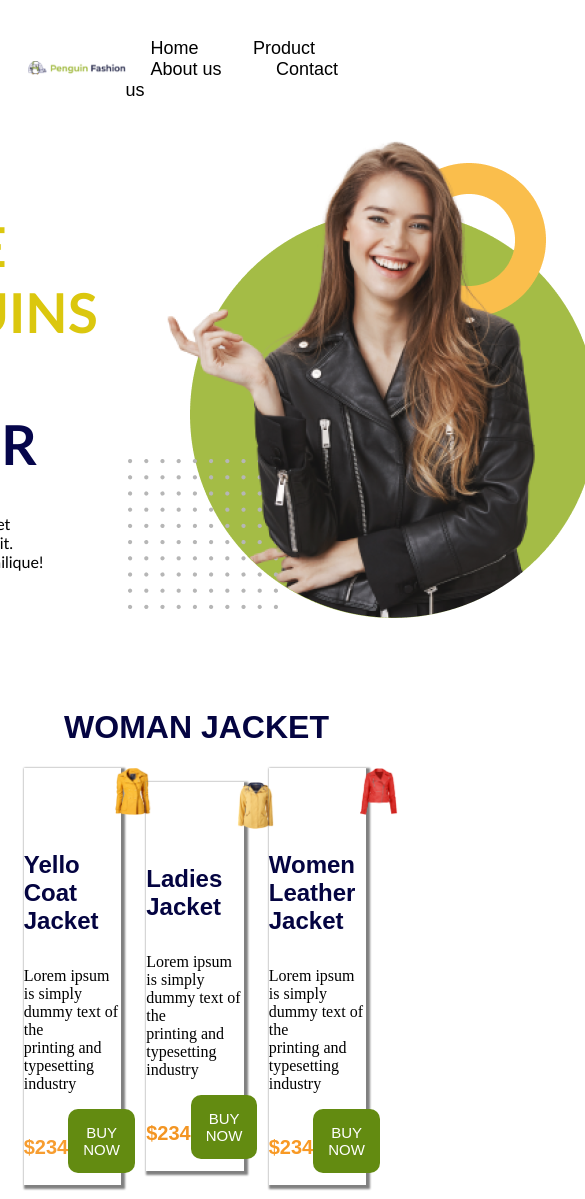
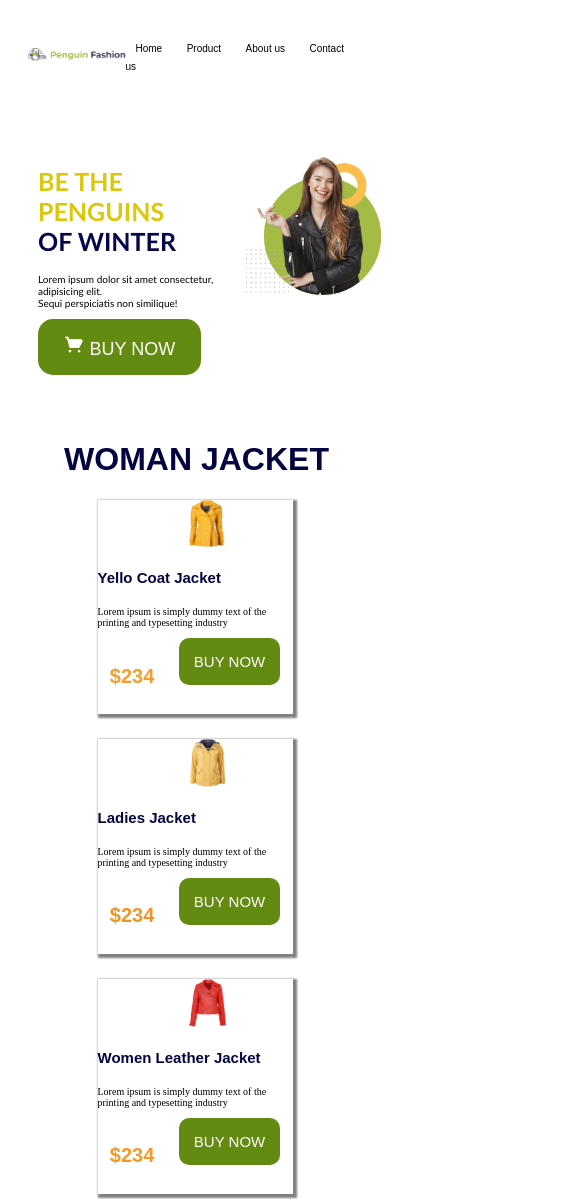
Before and after one commit to jannat-marjia/penguin-fasion, a plain HTML site: page index.html in a window 390 px wide. Shown: the top 1199 px of the page, 585 px wide, since content can reach past the window. Drawn offline with Linux system fonts and the light colour scheme.

Commit message:
responsive

```diff
--- a/styles/style.css
+++ b/styles/style.css
@@ -135,3 +135,61 @@
   font-family: sans-serif;
   margin: 70px  0px;
 }
+@media screen and (max-width: 768px){
+  .menuber li {
+    display: inline;
+    font-size: 10px;
+    margin: 0px 10px;
+  }
+
+  .banner img{
+   width: 35vw;
+   margin: 50px auto;
+  }
+  .bannertitle {
+    font-size: 10px;
+    width: 50vw;
+  }
+  .bannertitle h1 {
+    font-size: 25px;
+    font-family: inherit;
+  }
+  .shopping-cart {
+    display: flex;
+    flex-direction:column;
+    justify-content: center;
+    align-items: center;
+    gap: 25px;
+  }
+  .cart {
+    width: 50vw;
+    font-size: 10px;
+    box-shadow: 2px 2px 2px 2px gray;
+  }
+  .cart h4 {
+    color: rgb(4, 4, 65);
+    font-family: sans-serif;
+    font-size: 15px;
+  }
+  .shop-section {
+    width: 90vw;
+    display: flex;
+  }
+  .section {
+    display: flex;
+    font-size: 10px;
+    margin: 30px auto;
+    width: 60vw;
+    gap: 20px;
+  }
+  .image img {
+    width: 30vw;
+    height: 25vh;
+    margin: 60px 0px;
+  }
+  .mobaile {
+    width: 80vw;
+    margin: auto;
+  }
+
+}
```
